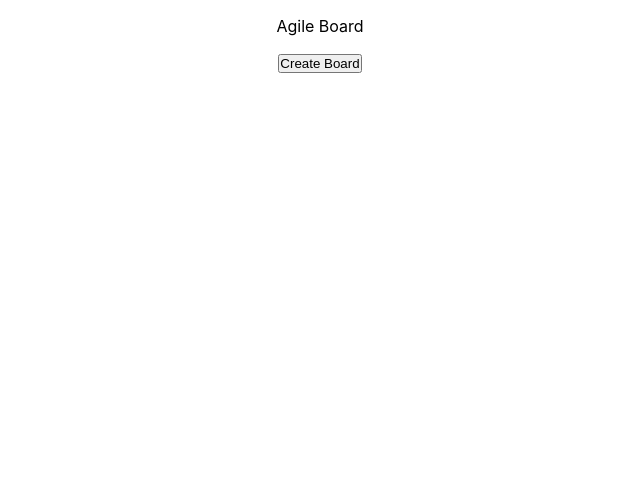
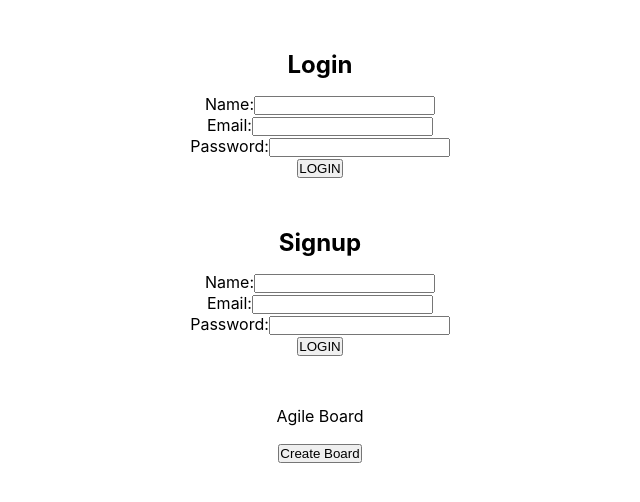
Before and after one commit to Sivaparam/E-commerce-platform, a React (Create React App) app in the folder client/: page / in a window 1280 px wide. Shown: the top 502 px of the page, without its empty margins (320-960 px from the left). Built offline with nearby package versions, Linux system fonts and the light colour scheme.

Commit message:
login and signup

```diff
--- a/client/src/components/homepage.js
+++ b/client/src/components/homepage.js
@@ -1,5 +1,6 @@
 import React, {useState} from "react";
 import Board from './Board'
+import Login from "./loginsignup";
 
 function Homepage() {
 const [create, setCreate] = useState(false);
@@ -11,6 +12,7 @@ const handleCreate =  (e) => {
 
     return (
         <div>
+            <Login></Login>
             <p> Agile Board</p>
             <button type="button" onClick={handleCreate}>Create Board</button>
             <Board trigger={create} >
--- a/client/src/components/loginsignup.js
+++ b/client/src/components/loginsignup.js
@@ -0,0 +1,55 @@
+import React,{useState} from 'react'
+export default function Login({login,error}) {
+    const [details,setDetails]=useState({name:"", email:"", password:""});
+    const formSubmit = e =>{
+        e.preventDefault();
+        login(details);
+    }
+  return (
+<div className="row">
+<div className="col-md-6">
+
+    <form className='form login-form' onSubmit={formSubmit}>
+    <div className='form-inside'>
+        <h2>Login</h2>
+        <div className='form-group'>
+             <label htmlFor='Name'>Name:</label>
+            <input type="text" name="name" id="name" onChange={e=> setDetails({...details,name:e.target.value})} value={details.name}></input>
+        </div>
+        <div className='form-group'>
+             <label htmlFor='Email'>Email:</label>
+            <input type="email" name="email" id="email" onChange={e=> setDetails({...details,email:e.target.value})} value={details.email} ></input>
+        </div>
+        <div className='form-group'>
+             <label htmlFor='Password'>Password:</label>
+            <input type="password" name="password" id="password" onChange={e=> setDetails({...details,password:e.target.value})} value={details.password}></input>
+        </div>
+        <input className="btn btn-primary" type="submit" value="LOGIN"></input>
+    </div>
+    </form>
+</div>
+
+<div className="col-md-6">
+
+    <form className='form login-form' onSubmit={formSubmit}>
+    <div className='form-inside'>
+        <h2>Signup</h2>
+        <div className='form-group'>
+             <label htmlFor='Name'>Name:</label>
+            <input type="text" name="name" id="name" onChange={e=> setDetails({...details,name:e.target.value})} value={details.name}></input>
+        </div>
+        <div className='form-group'>
+             <label htmlFor='Email'>Email:</label>
+            <input type="email" name="email" id="email" onChange={e=> setDetails({...details,email:e.target.value})} value={details.email} ></input>
+        </div>
+        <div className='form-group'>
+             <label htmlFor='Password'>Password:</label>
+            <input type="password" name="password" id="password" onChange={e=> setDetails({...details,password:e.target.value})} value={details.password}></input>
+        </div>
+        <input className="btn btn-primary" type="submit" value="LOGIN"></input>
+    </div>
+    </form>
+</div>
+</div>
+  )
+};
```
